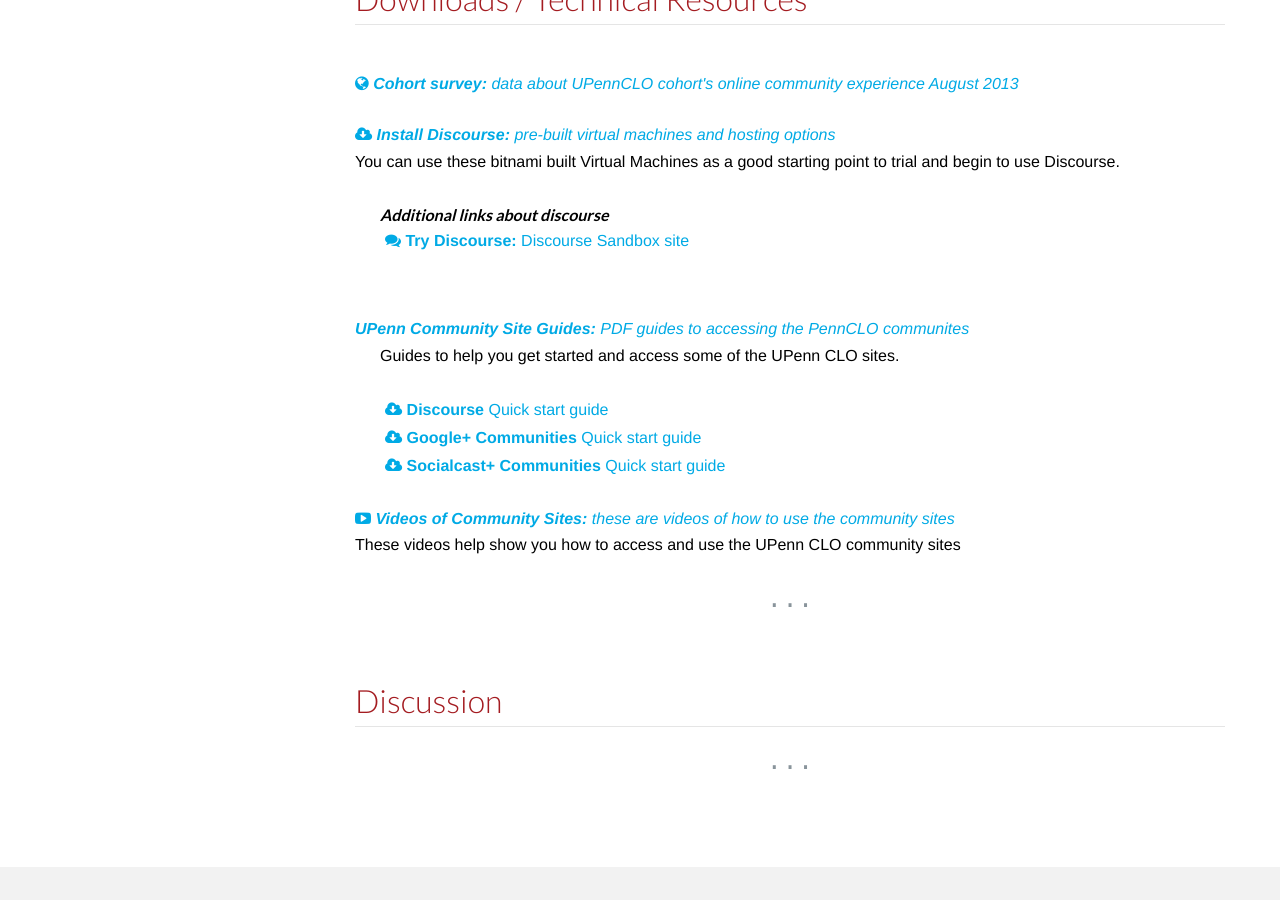
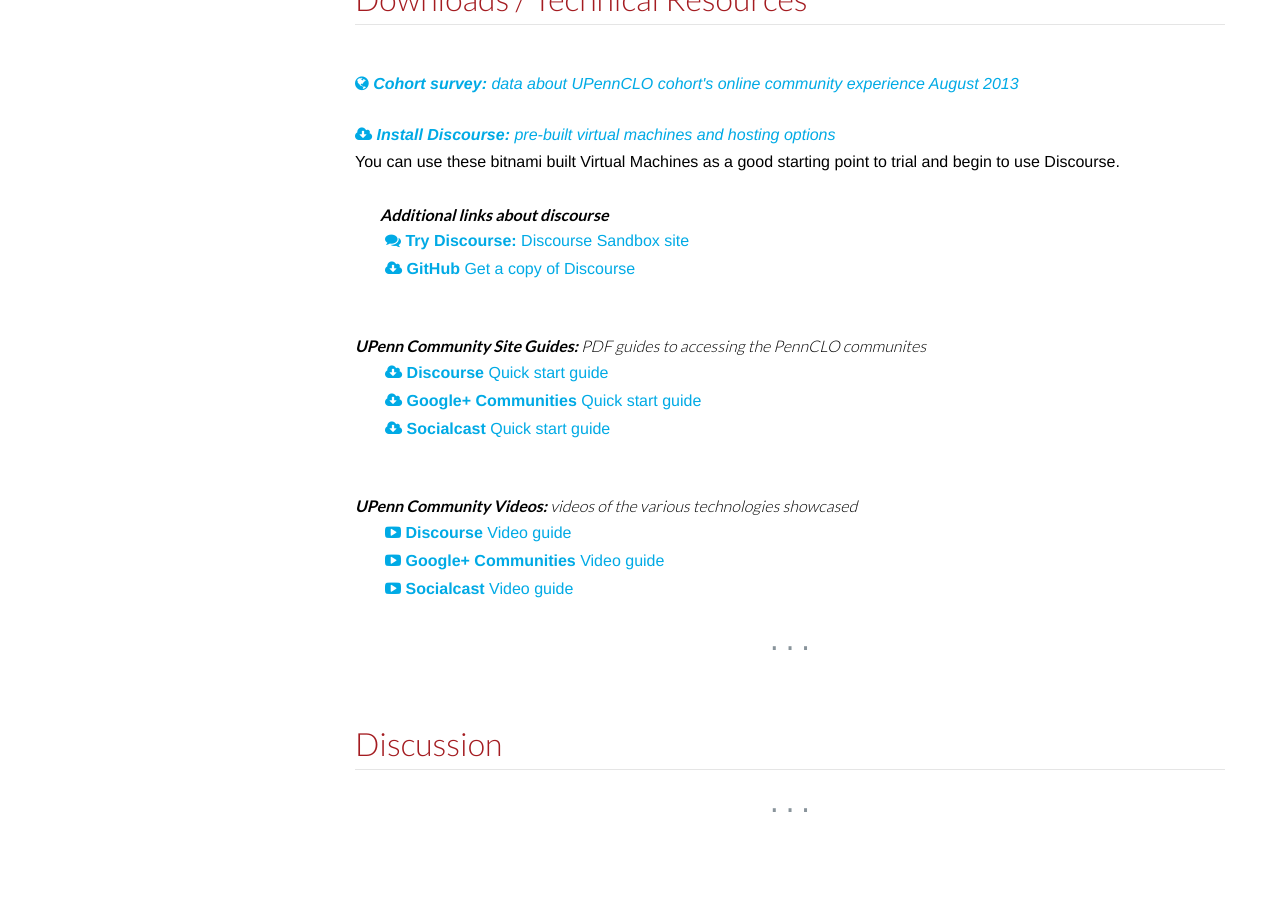
Before and after one commit to sschafft/UPenn, a Jekyll site: the page built from index.html, in a window 1280 px wide and 900 px high, scrolled down 4753 px. Built offline with Jekyll 4.4.1, drawn with Linux system fonts in a browser that asks for light colours; the list of posts is cut into pages by our own code; comment, search, counter and statistics services are not loaded.

Commit message:
added videos

```diff
--- a/index.html
+++ b/index.html
@@ -128,25 +128,27 @@
 			<div class="extra_links">
 				<h4><strong> Additional links about discourse</strong></h4>
 				<a href="http://try.discourse.org/" target="_blank"><span aria-hidden="true" class="icon-comments"></span> <strong>Try Discourse:</strong> Discourse Sandbox site</a>
-
-				<a href="https://github.com/discourse/discourse" target="_blank">
+				<a href="https://github.com/discourse/discourse" target="_blank"><span aria-hidden="true" class="icon-cloud-download"></span> <strong>GitHub</strong> Get a copy of Discourse</a>
 			</div>
 		</p>
 
 		<p>
-			<h4><strong>UPenn Community Site Guides:</strong> PDF guides to accessing the PennCLO communites</a></h4>
+			<h4><strong>UPenn Community Site Guides:</strong> PDF guides to accessing the PennCLO communites</h4>
 			<div class="extra_links">
-				<p>Guides to help you get started and access some of the UPenn CLO sites.</p>
 				<a href="../assets/files/discourse.pdf" target="_blank"><span aria-hidden="true" class="icon-cloud-download"></span> <strong>Discourse</strong> Quick start guide</a>
 				<a href="../assets/files/gplus.pdf" target="_blank"><span aria-hidden="true" class="icon-cloud-download"></span> <strong>Google+ Communities</strong> Quick start guide</a>
-				<a href="../assets/files/socialcast.pdf" target="_blank"><span aria-hidden="true" class="icon-cloud-download"></span> <strong>Socialcast+ Communities</strong> Quick start guide</a>
+				<a href="../assets/files/socialcast.pdf" target="_blank"><span aria-hidden="true" class="icon-cloud-download"></span> <strong>Socialcast</strong> Quick start guide</a>
 			</div>
 
 		</p>
 
-		<h4> <a href="#" target="_blank"><span aria-hidden="true" class="icon-youtube-play"></span> <strong>Videos of Community Sites:</strong> these are videos of how to use the community sites</a></h4>
 		<p>
-		These videos help show you how to access and use the UPenn CLO community sites
+			<h4><strong>UPenn Community Videos:</strong> videos of the various technologies showcased</h4>
+			<div class="extra_links">
+				<a href="http://www.screencast.com/t/ZNxYNPXk" target="_blank"><span aria-hidden="true" class="icon-youtube-play"></span> <strong>Discourse</strong> Video guide</a>
+				<a href="http://www.screencast.com/t/YlHljKyP9B" target="_blank"><span aria-hidden="true" class="icon-youtube-play"></span> <strong>Google+ Communities</strong> Video guide</a>
+				<a href="http://www.screencast.com/t/TaWNHvwGUx5l" target="_blank"><span aria-hidden="true" class="icon-youtube-play"></span> <strong>Socialcast</strong> Video guide</a>
+			</div>
 		</p>
 
 	</div>
```
